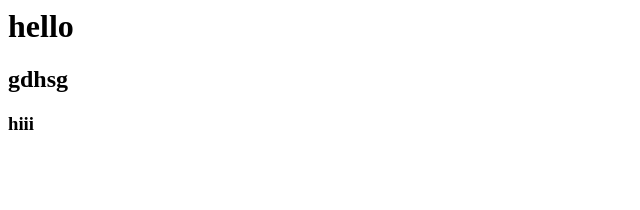
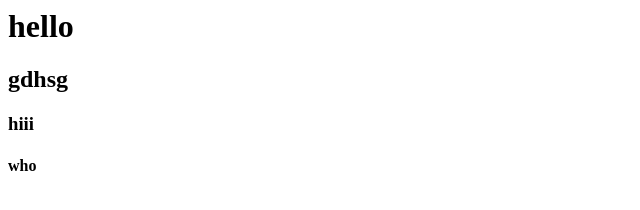
Before and after one commit to ShettySangitaQ5149/Newgittest, a plain HTML site: page ss1.html in a window 1280 px wide. Shown: the full height of the page, 0-640 px from the left. Drawn offline with Linux system fonts and the light colour scheme.

Commit message:
commited

```diff
--- a/ss1.html
+++ b/ss1.html
@@ -4,5 +4,6 @@
 <h2>gdhsg<h2>
 
 <h3>hiii</h3>
+<h4>who</h4>
 </body>
 </html>
```
